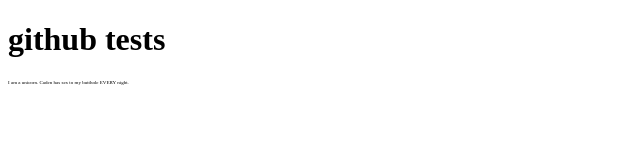
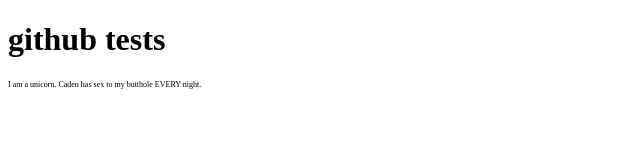
Before and after one commit to miracle-tempest/tsaweb.github.io, a plain HTML site: page index.html in a window 1280 px wide. Shown: the full height of the page, 0-640 px from the left. Drawn offline with Linux system fonts and the light colour scheme.

Commit message:
Updated index.html

```diff
--- a/index.html
+++ b/index.html
@@ -5,6 +5,6 @@
 </head>
 <body>
   <h1>github tests</h1>
-  <p style="font-size: 5px;">I am a unicorn. Caden has sex to my butthole EVERY night.</p>
+  <p style="font-size: 8px;">I am a unicorn. Caden has sex to my butthole EVERY night.</p>
 </body>
 </html>
```
